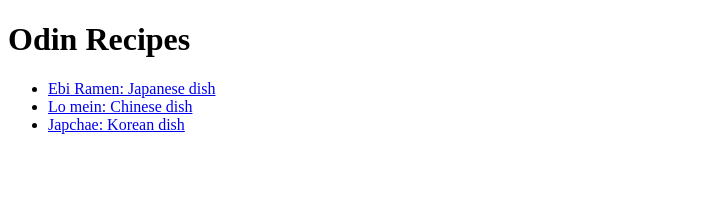
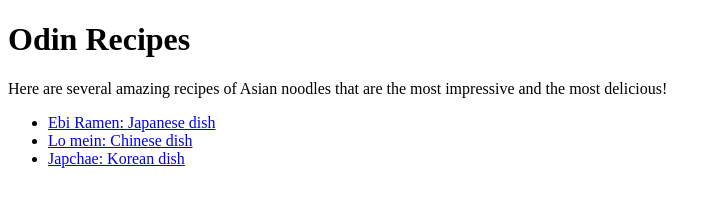
Before and after one commit to firmenniysous/odin-recipes, a plain HTML site: page index.html in a window 1280 px wide. Shown: the whole page, without its empty margins (0-721 px from the left). Drawn offline with Linux system fonts and the light colour scheme.

Commit message:
Add paragraph with description to the index

```diff
--- a/index.html
+++ b/index.html
@@ -7,6 +7,9 @@
     </head>
     <body>
         <h1>Odin Recipes</h1>
+        <p>Here are several amazing recipes of Asian noodles that are the most impressive and the
+            most delicious!
+        </p>
         <ul>
             <li><a href="recipes/japan-ramen.html">Ebi Ramen: Japanese dish</a></li>
             <li><a href="recipes/china-lomein.html">Lo mein: Chinese dish</a></li>
```
